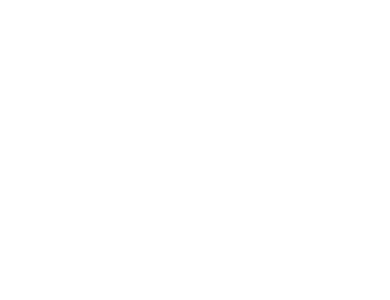
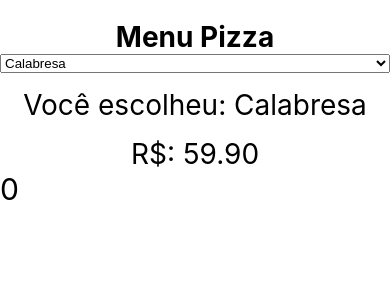
Before and after one commit to dhionathan01/React_Native_Curse_MTF, a React Native app: screen / in a window 390 px wide. Shown: the top 300 px of the page. Built offline with nearby package versions, Linux system fonts and the light colour scheme.

Commit message:
feat: :sparkles: Implementando picker

```diff
--- a/App.js
+++ b/App.js
@@ -1,16 +1,57 @@
 import React, {Component} from 'react';
 import { View, Text, StyleSheet } from 'react-native';
+import { Picker } from '@react-native-picker/picker';
 
 export default class App extends Component{
+  constructor(props) {
+    super(props);
+    this.state = {
+      pizza: 0,
+      pizzas: [
+        { key: 1, nome: 'Calabresa', valor: 59.90 },
+        { key: 2, nome: 'Brigadeiro', valor: 47.90 },
+        { key: 3, nome: 'Strogonoff', valor: 39.90 },
+        { key: 11, nome: 'Margherita', valor: 57.90 },
+        { key: 12, nome: 'Quattro Formaggi', valor: 68.90 },
+        { key: 13, nome: 'Prosciutto e Funghi', valor: 78.90 },
+        { key: 15, nome: 'Portuguesa', valor: 58.90 },
+
+      ]
+    }
+  }
   render() {
+    let pizzasItem = this.state.pizzas.map((v, k) => {
+      return <Picker.Item key={k} value={k} label={v.nome}></Picker.Item>
+    })
     return (
       <View style={styles.container}>
+        <Text style={styles.logo}>Menu Pizza</Text>
+        <Picker
+          selectedValue={this.state.pizza}
+          onValueChange={(itemValue, ItemIndex) => this.setState({pizza: itemValue})}
+        >
+          {pizzasItem}
+        </Picker>
+        <Text style={styles.pizzas}>Você escolheu: { this.state.pizzas[this.state.pizza].nome}</Text>
+        <Text style={styles.pizzas}>R$: { this.state.pizzas[this.state.pizza].valor.toFixed(2)}</Text>
+        <Text style={{fontSize: 30}}>{ this.state.pizza}</Text>
       </View>
     );
   }
 }
 const styles = StyleSheet.create({
   container: {
-    flex:1,
+    flex: 1,
+    marginTop: 20,
   },
+  logo: {
+    textAlign: 'center',
+    fontSize: 28,
+    fontWeight: 'bold',
+  },
+  pizzas: {
+    marginTop: 15,
+    fontSize: 28,
+    textAlign: 'center'
+  }
 });
```
Also changed, not shown: previews_comit/picker.gif (added), previews_comit/readme.md.
